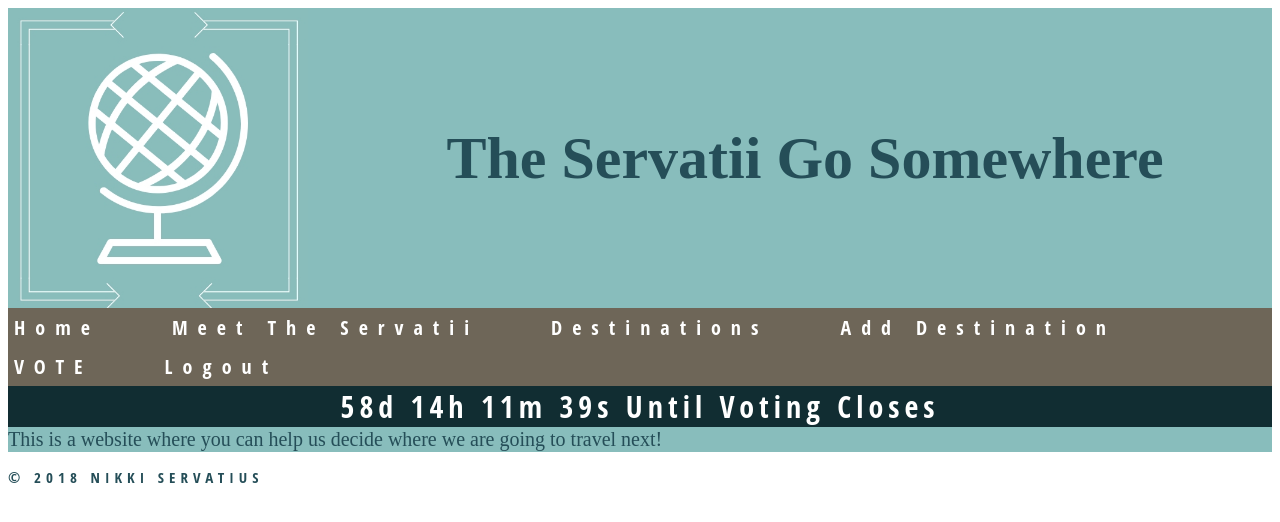
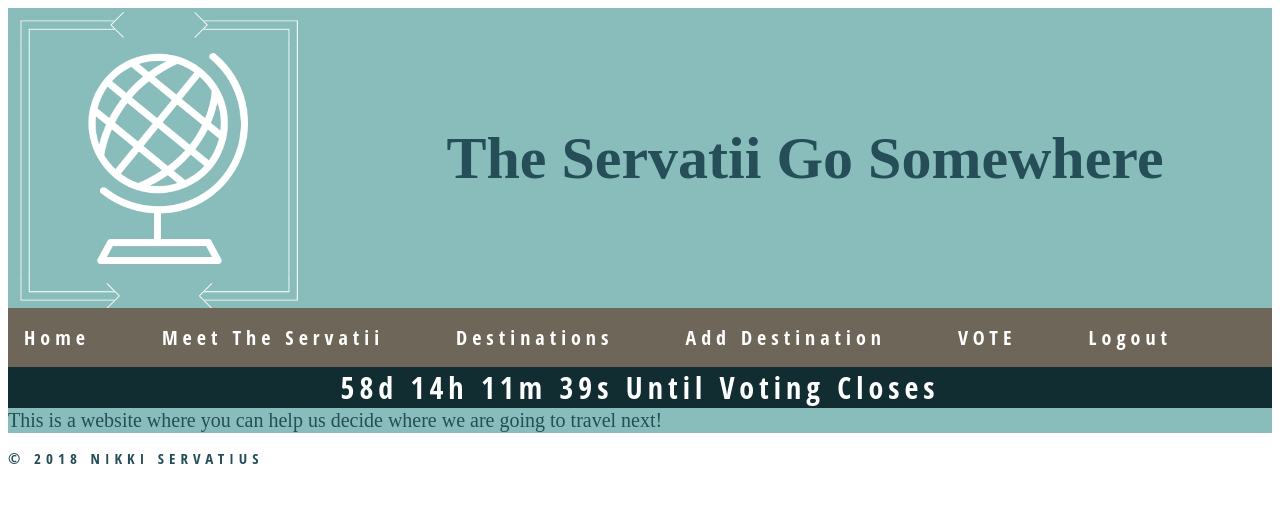
Before and after one commit to nikkiservatius/theservatiigosomewhere, a PHP site: page /Home.php in a window 1280 px wide. Shown: the top 522 px of the page. Run offline with PHP 8.4, Linux system fonts and the light colour scheme; data that the repository does not hold is empty.

Commit message:
its a new day ugh

```diff
--- a/traveler.css
+++ b/traveler.css
@@ -52,7 +52,7 @@ background-color: #6E6658;
 font-weight: 600;
 font-size: 15px;
 font-family: "Open Sans Condensed";
-letter-spacing: 10px;
+letter-spacing: 5px;
 margin: 0;
 padding: 0;
 boarder: 0;
@@ -70,7 +70,7 @@ ul {
 
 li {
     float: left;
-    margin-right: 60px;
+    margin-right: 40px;
     font-size: 20px;
     font-family: "Open Sans Condensed";
 
@@ -80,7 +80,7 @@ li a {
     display: block;
     color: white;
     text-align: left;
-    padding: 6px;
+    padding: 16px;
     text-decoration: none;
 }
 
```
